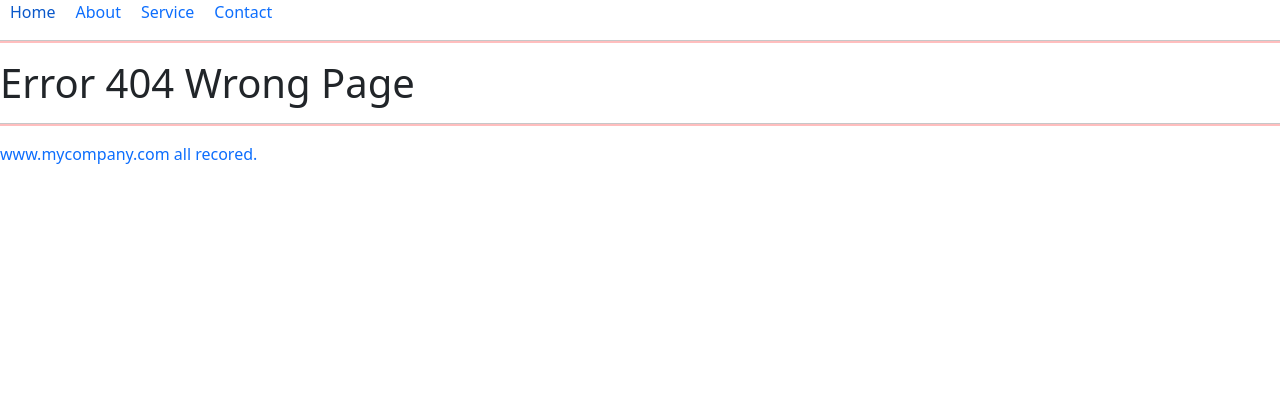
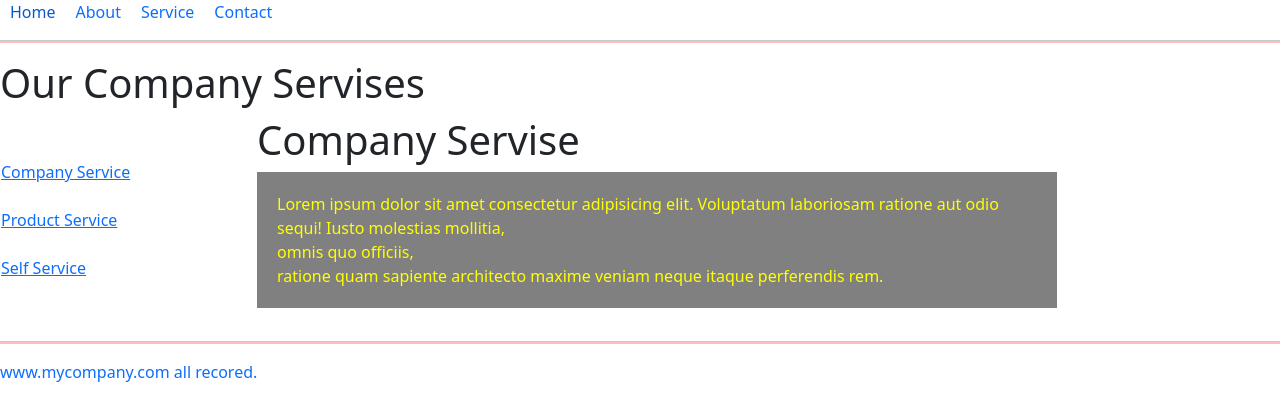
Before and after one commit to rahullokhande123/React_codes, a React (Vite) app: page /service/companyservice in a window 1280 px wide. Before the commit this address had no page. Shown: the top 420 px of the page. Built offline with nearby package versions, Linux system fonts and the light colour scheme.

Commit message:
React_Router_Dom_Nested

```diff
--- a/src/App.jsx
+++ b/src/App.jsx
@@ -5,6 +5,9 @@ import About from "./pages/About";
 import Service from "./pages/Service";
 import Contact from "./pages/Contact";
 import Nopage from "./pages/Nopage";
+import CompanyServise from "./pages/CompanyServise";
+import ProductServise from "./pages/ProductService";
+import SelfServise from "./pages/SelfServise";
 
 const App=()=>{
   return(
@@ -15,7 +18,13 @@ const App=()=>{
                    <Route index element={<Home/>}/>
                    <Route path="/home" element={<Home/>}/>
                    <Route path="/about" element={<About/>}/>
-                   <Route path="/service" element={<Service/>}/>
+                   <Route path="/service" element={<Service/>} >
+
+                       <Route path="companyservice" element={<CompanyServise/>} />
+                       <Route path="productservice" element={<ProductServise/>} />
+                       <Route path="selfservice" element={<SelfServise/>} />
+
+                   </Route>
                    <Route path="/contact" element={<Contact/>}/>
                    <Route path="*" element={<Nopage/>}/>
 
--- /dev/null
+++ b/src/pages/CompanyServise.jsx
@@ -0,0 +1,13 @@
+
+const CompanyServise=()=>{
+    return(
+        <>
+        <h1 >Company Servise</h1>
+        <p style={{backgroundColor:"grey", color: "yellow", width:"800px", padding:"20px"}}> Lorem ipsum dolor sit amet consectetur adipisicing elit.
+         Voluptatum laboriosam ratione aut odio sequi! Iusto molestias mollitia, <br />
+         omnis quo officiis, <br /> ratione quam sapiente architecto maxime veniam neque itaque perferendis rem.
+         </p>
+        </>
+    )
+}
+export default CompanyServise;
--- /dev/null
+++ b/src/pages/ProductService.jsx
@@ -0,0 +1,12 @@
+
+const ProductServise=()=>{
+    return(
+        <>
+        <h1>Product Servise</h1>
+        <p style={{backgroundColor:"pink", width:"800px", padding:"20px"}} >  Lorem ipsum dolor sit amet consectetur adipisicing elit.
+         Voluptatum laboriosam ratione aut odio sequi! Iusto molestias mollitia, <br />
+         omnis quo officiis, ratione quam sapiente architecto maxime veniam neque itaque perferendis rem.</p>
+        </>
+    )
+}
+export default ProductServise;
--- /dev/null
+++ b/src/pages/SelfServise.jsx
@@ -0,0 +1,12 @@
+
+const SelfServise=()=>{
+    return(
+        <>
+        <h1>Self Servise</h1>
+        <p style={{backgroundColor:"black", color: "white", width:"800px", padding:"20px"}}> Lorem ipsum dolor sit amet consectetur adipisicing elit. <br />
+         Voluptatum laboriosam ratione aut odio sequi! Iusto molestias mollitia, <br />
+         omnis quo officiis, ratione quam sapiente architecto maxime veniam neque itaque perferendis rem.</p>
+        </>
+    )
+}
+export default SelfServise;
--- a/src/pages/Service.jsx
+++ b/src/pages/Service.jsx
@@ -1,8 +1,24 @@
+import { Link, Outlet } from "react-router-dom";
 
 const Service=()=>{
     return(
         <>
-           <h1>It is Service Page</h1>
+           <h1>Our Company Servises</h1>
+           <table width="100%">
+            <tr>
+                <td width="20%" height="200">
+                    <Link to="companyservice"> Company Service </Link>
+                    <br /><br />
+                    <Link to="productservice"> Product Service </Link>
+                    <br /><br />
+                    <Link to="selfservice"> Self Service </Link>
+                </td>
+                <td>
+                      <Outlet/>
+
+                 </td>
+            </tr>
+           </table>
         </>
     )
 }
```
